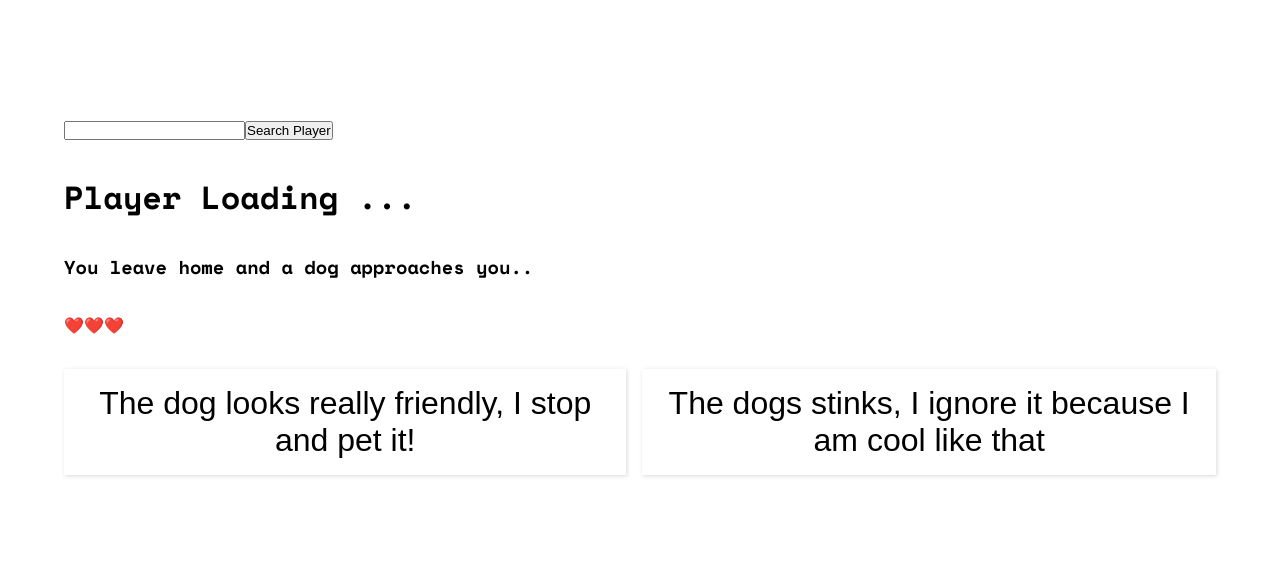
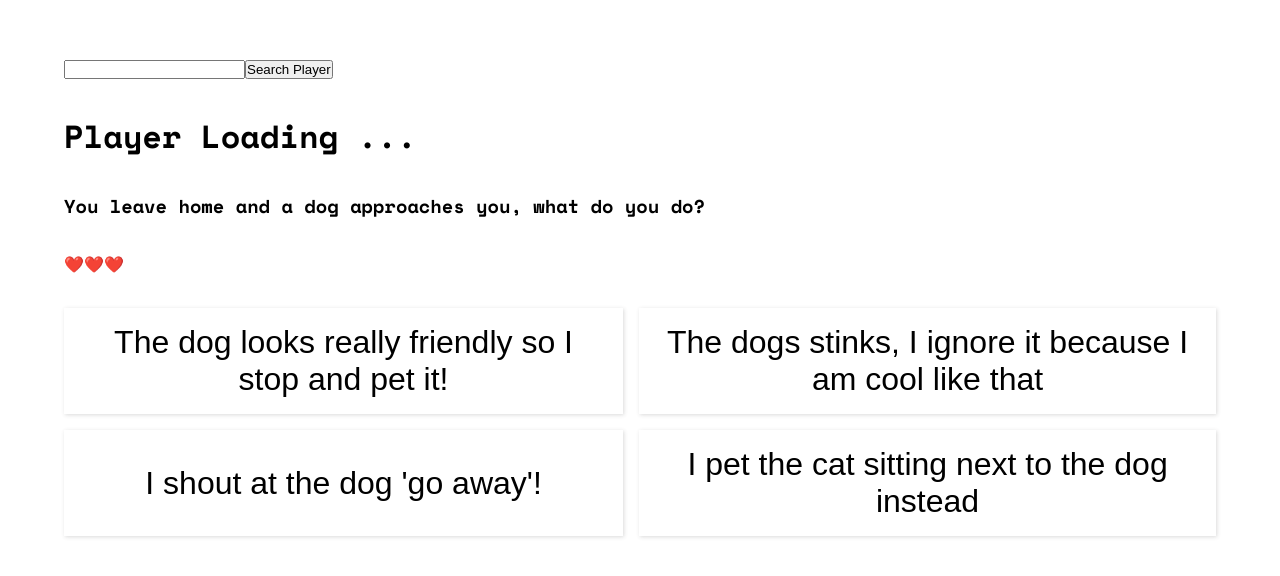
Before and after one commit to miahbates/text-adventure-game, a React (Vite) app: page / in a window 1280 px wide. Shown: the part 104-680 px from the top of the page. Built offline with nearby package versions, Linux system fonts and the light colour scheme; no server answers.

Commit message:
narration added
Co-authored-by: Paolo <15671939+paologhidoni@users.noreply.github.com>

```diff
--- a/src/chapters.js
+++ b/src/chapters.js
@@ -1,11 +1,11 @@
 const chapters = [
   {
     id: 0,
-    narration: "You leave home and a dog approaches you..",
+    narration: "You leave home and a dog approaches you, what do you do?",
     options: [
       {
         answerID: "a",
-        answer: "The dog looks really friendly, I stop and pet it!",
+        answer: "The dog looks really friendly so I stop and pet it!",
         correct: true,
       },
       {
@@ -13,108 +13,180 @@ const chapters = [
         answer: "The dogs stinks, I ignore it because I am cool like that",
         correct: false,
       },
+      {
+        answerID: "c",
+        answer: "I shout at the dog 'go away'!",
+        correct: false,
+      },
+      {
+        answerID: "d",
+        answer: "I pet the cat sitting next to the dog instead",
+        correct: false,
+      },
     ],
   },
   {
     id: 1,
     narration:
-      "You get to the tube station and you realise that you forgot your wallet .. what do you do?",
+      "You get to the tube station and you realise that you forgot your wallet, what do you do?",
     options: [
       {
-        answerID: "c",
+        answerID: "e",
         answer: "Steal someone else's wallet 😜",
         correct: false,
       },
       {
-        answerID: "d",
+        answerID: "f",
         answer: "Decide to walk to FAC instead!",
         correct: true,
+      },
+      {
+        answerID: "g",
+        answer:
+          "Money's not everything in life, you jump the turn-style at the tube station!",
+        correct: false,
+      },
+      {
+        answerID: "h",
+        answer: "You call your Mum to give you a lift (how embarressing..)",
+        correct: false,
       },
     ],
   },
   {
     id: 2,
     narration:
-      "You meet Adam, and he offers you ride on motorbike, do you ride the bike or walk?",
+      "You meet Adam, and he offers you a ride on his motorbike, what do you do?",
     options: [
       {
-        answerID: "f",
-        answer: "Ride the bike 😜",
+        answerID: "i",
+        answer: "Get on the bike",
         correct: false,
       },
       {
-        answerID: "g",
+        answerID: "j",
         answer: "Walk, you would never trust Adam riding a bike!",
         correct: true,
       },
       {
-        answerID: "h",
+        answerID: "k",
         answer: "Steal Adam's bike.",
+        correct: false,
+      },
+      {
+        answerID: "l",
+        answer: "Throw away the keys to adam's bike",
         correct: false,
       },
     ],
   },
   {
     id: 3,
-    narration: "step 4",
+    narration:
+      "You meet Orian on the way, who wants to gets some breakfast, where do you go?",
     options: [
       {
-        answerID: "i",
-        answer: "The dog looks really friendly, I stop and pet it!",
+        answerID: "m",
+        answer: "Leon",
         correct: true,
       },
       {
-        answerID: "j",
-        answer: "The dogs tinks, I ignore it because I am cool like that",
+        answerID: "n",
+        answer: "McDonalds",
+        correct: false,
+      },
+      {
+        answerID: "o",
+        answer: "Gails bakery",
+        correct: false,
+      },
+      {
+        answerID: "p",
+        answer: "A meal deal from tesco",
         correct: false,
       },
     ],
   },
   {
     id: 4,
-    narration: "step 5",
+    narration:
+      "Breakfast over-ran... You forgot you were mean't to meet Milly and Juliette at finsbury park station, what do you do?",
     options: [
       {
-        answerID: "k",
-        answer: "The dog looks really friendly, I stop and pet it!",
-        correct: true,
+        answerID: "q",
+        answer: "Do nothing",
+        correct: false,
       },
       {
-        answerID: "l",
-        answer: "The dogs tinks, I ignore it because I am cool like that",
+        answerID: "r",
+        answer: "Go home as you feel like this day as been a disaster",
         correct: false,
+      },
+      {
+        answerID: "s",
+        answer:
+          "Text them telling them space4 is closed so you won't be the only one not going in today.",
+        correct: false,
+      },
+      {
+        answerID: "t",
+        answer:
+          "Text them letting them know you'll be late and get them a couple of snacks from tesco to bring to space4!",
+        correct: true,
       },
     ],
   },
   {
     id: 5,
-    narration: "step 6",
+    narration:
+      "You meet Oli outside space4, he won't let you in unless you give him the secret password, what is it?",
     options: [
       {
-        answerID: "m",
-        answer: "The dog looks really friendly, I stop and pet it!",
+        answerID: "u",
+        answer: "frogsruletheworld123",
         correct: true,
       },
       {
-        answerID: "n",
-        answer: "The dogs tinks, I ignore it because I am cool like that",
+        answerID: "v",
+        answer: "ilovemushrooms",
+        correct: false,
+      },
+      {
+        answerID: "w",
+        answer: "bcrypt.hash(kdkgldkhghgdlkhglskdhglkdsh)",
+        correct: true,
+      },
+      {
+        answerID: "x",
+        answer: "dumbledore",
         correct: false,
       },
     ],
   },
   {
     id: 6,
-    narration: "step 7",
+    narration:
+      "You arrive outside the space4 door and the 'tech guru' approaches you and asks you what is the best keyboard shortcut?",
     options: [
       {
-        answerID: "o",
-        answer: "The dog looks really friendly, I stop and pet it!",
+        answerID: "y",
+        answer: "rm -rf/ (this always works)",
+        correct: false,
+      },
+      {
+        answerID: "z",
+        answer: "control tilder (open terminal)",
+        correct: false,
+      },
+      {
+        answerID: "aa",
+        answer: "code . (open vscode from terminal)",
         correct: true,
       },
       {
-        answerID: "p",
-        answer: "The dogs tinks, I ignore it because I am cool like that",
-        correct: false,
+        answerID: "bb",
+        answer: "select word 'command + D'(select instances)",
+        correct: true,
       },
     ],
   },
```
